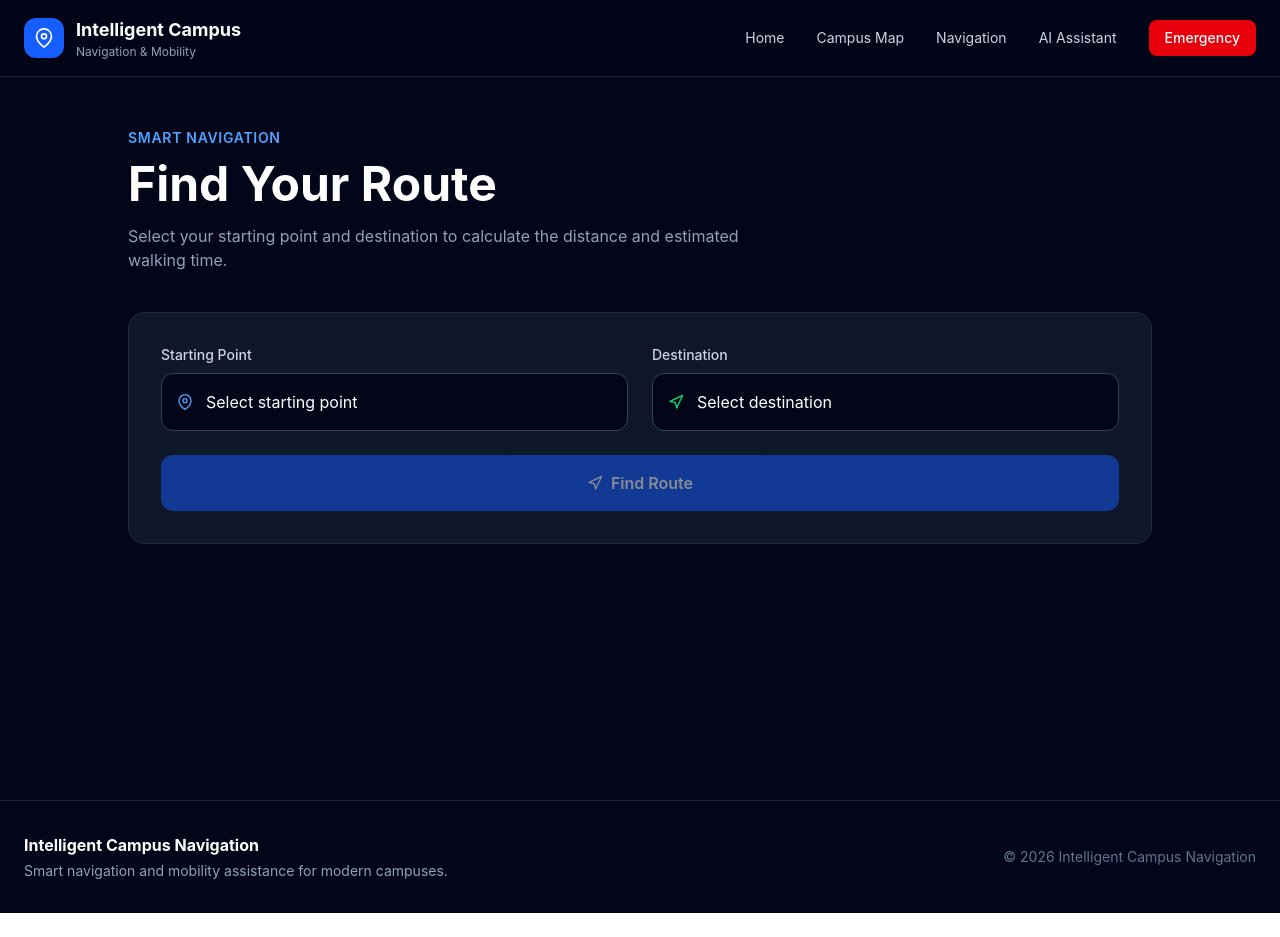
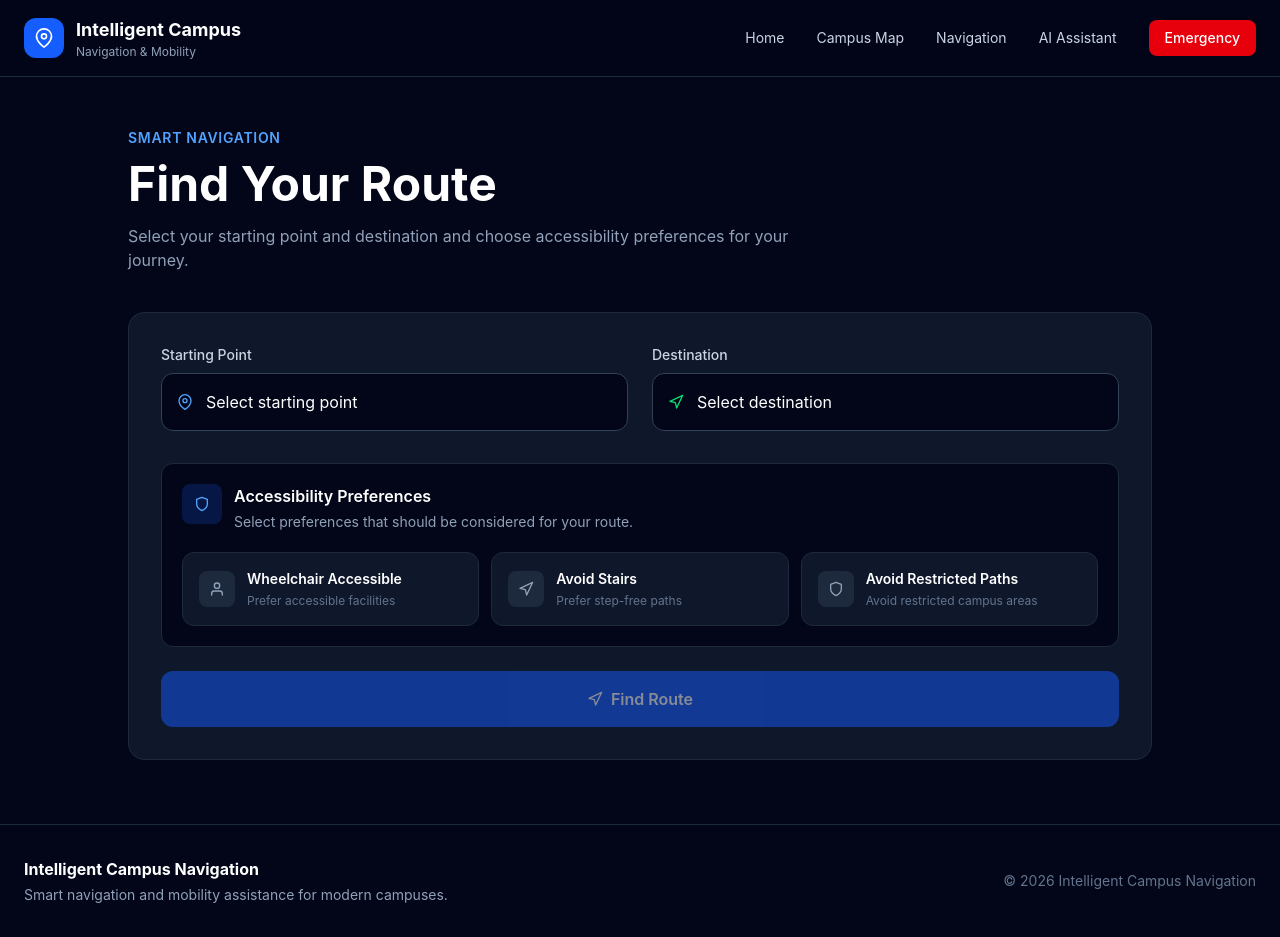
Before and after one commit to hansika1112/Intelligent-Campus-Navigation, a React app in the folder frontend/: page /navigation in a window 1280 px wide. Before the commit the page ends 913 px from the top, so only its background shows below. Built offline with nearby package versions, Linux system fonts and the light colour scheme; the HTML template or start-up script is replaced by a standard one.

Commit message:
feat: add accessibility navigation preferences

```diff
--- a/frontend/src/pages/NavigationPage.jsx
+++ b/frontend/src/pages/NavigationPage.jsx
@@ -1,9 +1,12 @@
 import { useEffect, useState } from 'react'
 import {
   FiArrowRight,
+  FiCheck,
   FiClock,
   FiMapPin,
-  FiNavigation
+  FiNavigation,
+  FiShield,
+  FiUser
 } from 'react-icons/fi'
 import {
   MapContainer,
@@ -38,8 +41,25 @@ function NavigationPage() {
   const [loading, setLoading] = useState(false)
   const [error, setError] = useState('')
 
+  const [accessibilityOptions, setAccessibilityOptions] = useState({
+    wheelchair: false,
+    avoidStairs: false,
+    avoidRestrictedPaths: false
+  })
+
+  const handleAccessibilityChange = (option) => {
+    setAccessibilityOptions((previous) => ({
+      ...previous,
+      [option]: !previous[option]
+    }))
+
+    setRoute(null)
+    setError('')
+  }
+
   const handleFindRoute = async () => {
     if (!startId || !destinationId) {
+      setError('Please select both starting point and destination.')
       return
     }
 
@@ -58,6 +78,18 @@ function NavigationPage() {
     )
 
     if (!start || !destination) {
+      setError('Invalid starting point or destination.')
+      return
+    }
+
+    if (
+      accessibilityOptions.wheelchair &&
+      !destination.wheelchairAccess
+    ) {
+      setRoute(null)
+      setError(
+        'The selected destination is not marked as wheelchair accessible.'
+      )
       return
     }
 
@@ -76,7 +108,8 @@ function NavigationPage() {
           1,
           Math.round(routeData.duration / 60)
         ),
-        coordinates: routeData.coordinates
+        coordinates: routeData.coordinates,
+        accessibilityOptions
       })
     } catch (err) {
       setError(err.message)
@@ -99,8 +132,8 @@ function NavigationPage() {
           </h1>
 
           <p className="mt-4 max-w-2xl text-slate-400">
-            Select your starting point and destination to calculate
-            the distance and estimated walking time.
+            Select your starting point and destination and choose
+            accessibility preferences for your journey.
           </p>
         </div>
 
@@ -176,6 +209,140 @@ function NavigationPage() {
 
           </div>
 
+          <div className="mt-8 rounded-xl border border-slate-800 bg-slate-950 p-5">
+
+            <div className="flex items-start gap-3">
+              <div className="flex h-10 w-10 shrink-0 items-center justify-center rounded-lg bg-blue-600/20">
+                <FiShield className="text-blue-400" />
+              </div>
+
+              <div>
+                <h2 className="font-semibold">
+                  Accessibility Preferences
+                </h2>
+
+                <p className="mt-1 text-sm text-slate-400">
+                  Select preferences that should be considered for your route.
+                </p>
+              </div>
+            </div>
+
+            <div className="mt-5 grid gap-3 md:grid-cols-3">
+
+              <button
+                type="button"
+                onClick={() =>
+                  handleAccessibilityChange('wheelchair')
+                }
+                className={`flex items-center gap-3 rounded-xl border p-4 text-left transition ${
+                  accessibilityOptions.wheelchair
+                    ? 'border-blue-500 bg-blue-500/10'
+                    : 'border-slate-800 bg-slate-900 hover:border-slate-700'
+                }`}
+              >
+                <div
+                  className={`flex h-9 w-9 shrink-0 items-center justify-center rounded-lg ${
+                    accessibilityOptions.wheelchair
+                      ? 'bg-blue-600 text-white'
+                      : 'bg-slate-800 text-slate-400'
+                  }`}
+                >
+                  {accessibilityOptions.wheelchair ? (
+                    <FiCheck />
+                  ) : (
+                    <FiUser />
+                  )}
+                </div>
+
+                <div>
+                  <p className="text-sm font-semibold">
+                    Wheelchair Accessible
+                  </p>
+
+                  <p className="mt-1 text-xs text-slate-500">
+                    Prefer accessible facilities
+                  </p>
+                </div>
+              </button>
+
+              <button
+                type="button"
+                onClick={() =>
+                  handleAccessibilityChange('avoidStairs')
+                }
+                className={`flex items-center gap-3 rounded-xl border p-4 text-left transition ${
+                  accessibilityOptions.avoidStairs
+                    ? 'border-blue-500 bg-blue-500/10'
+                    : 'border-slate-800 bg-slate-900 hover:border-slate-700'
+                }`}
+              >
+                <div
+                  className={`flex h-9 w-9 shrink-0 items-center justify-center rounded-lg ${
+                    accessibilityOptions.avoidStairs
+                      ? 'bg-blue-600 text-white'
+                      : 'bg-slate-800 text-slate-400'
+                  }`}
+                >
+                  {accessibilityOptions.avoidStairs ? (
+                    <FiCheck />
+                  ) : (
+                    <FiNavigation />
+                  )}
+                </div>
+
+                <div>
+                  <p className="text-sm font-semibold">
+                    Avoid Stairs
+                  </p>
+
+                  <p className="mt-1 text-xs text-slate-500">
+                    Prefer step-free paths
+                  </p>
+                </div>
+              </button>
+
+              <button
+                type="button"
+                onClick={() =>
+                  handleAccessibilityChange(
+                    'avoidRestrictedPaths'
+                  )
+                }
+                className={`flex items-center gap-3 rounded-xl border p-4 text-left transition ${
+                  accessibilityOptions.avoidRestrictedPaths
+                    ? 'border-blue-500 bg-blue-500/10'
+                    : 'border-slate-800 bg-slate-900 hover:border-slate-700'
+                }`}
+              >
+                <div
+                  className={`flex h-9 w-9 shrink-0 items-center justify-center rounded-lg ${
+                    accessibilityOptions.avoidRestrictedPaths
+                      ? 'bg-blue-600 text-white'
+                      : 'bg-slate-800 text-slate-400'
+                  }`}
+                >
+                  {accessibilityOptions.avoidRestrictedPaths ? (
+                    <FiCheck />
+                  ) : (
+                    <FiShield />
+                  )}
+                </div>
+
+                <div>
+                  <p className="text-sm font-semibold">
+                    Avoid Restricted Paths
+                  </p>
+
+                  <p className="mt-1 text-xs text-slate-500">
+                    Avoid restricted campus areas
+                  </p>
+                </div>
+              </button>
+
+            </div>
+
+          </div>
+
           <button
             onClick={handleFindRoute}
             disabled={
@@ -188,7 +355,9 @@ function NavigationPage() {
           >
             <FiNavigation />
 
-            {loading ? 'Finding Route...' : 'Find Route'}
+            {loading
+              ? 'Finding Route...'
+              : 'Find Route'}
           </button>
 
           {error && (
@@ -228,6 +397,44 @@ function NavigationPage() {
                 </div>
 
               </div>
+
+              {Object.values(
+                route.accessibilityOptions
+              ).some(Boolean) && (
+                <div className="mb-6 rounded-xl border border-blue-500/20 bg-blue-500/5 p-4">
+
+                  <div className="flex items-center gap-2">
+                    <FiShield className="text-blue-400" />
+
+                    <p className="text-sm font-semibold text-blue-300">
+                      Selected Accessibility Preferences
+                    </p>
+                  </div>
+
+                  <div className="mt-3 flex flex-wrap gap-2">
+
+                    {route.accessibilityOptions.wheelchair && (
+                      <span className="rounded-full bg-blue-500/10 px-3 py-1 text-xs font-medium text-blue-300">
+                        ♿ Wheelchair Accessible
+                      </span>
+                    )}
+
+                    {route.accessibilityOptions.avoidStairs && (
+                      <span className="rounded-full bg-blue-500/10 px-3 py-1 text-xs font-medium text-blue-300">
+                        🚫 Avoid Stairs
+                      </span>
+                    )}
+
+                    {route.accessibilityOptions.avoidRestrictedPaths && (
+                      <span className="rounded-full bg-blue-500/10 px-3 py-1 text-xs font-medium text-blue-300">
+                        🚧 Avoid Restricted Paths
+                      </span>
+                    )}
+
+                  </div>
+
+                </div>
+              )}
 
               <div className="grid gap-4 md:grid-cols-2">
 
--- a/frontend/src/services/routingService.js
+++ b/frontend/src/services/routingService.js
@@ -1,5 +1,7 @@
 export async function getRoute(start, destination) {
-  const coordinates = `${start.longitude},${start.latitude};${destination.longitude},${destination.latitude}`
+  const coordinates =
+    `${start.longitude},${start.latitude};` +
+    `${destination.longitude},${destination.latitude}`
 
   const url =
     `https://router.project-osrm.org/route/v1/driving/${coordinates}` +
@@ -8,12 +10,17 @@ export async function getRoute(start, destination) {
   const response = await fetch(url)
 
   if (!response.ok) {
-    throw new Error('Unable to connect to routing service')
+    throw new Error(
+      'Unable to connect to routing service'
+    )
   }
 
   const data = await response.json()
 
-  if (data.code !== 'Ok' || !data.routes?.length) {
+  if (
+    data.code !== 'Ok' ||
+    !data.routes?.length
+  ) {
     throw new Error('No route found')
   }
 
@@ -23,7 +30,10 @@ export async function getRoute(start, destination) {
     distance: route.distance,
     duration: route.duration,
     coordinates: route.geometry.coordinates.map(
-      ([longitude, latitude]) => [latitude, longitude]
+      ([longitude, latitude]) => [
+        latitude,
+        longitude
+      ]
     )
   }
 }
```
